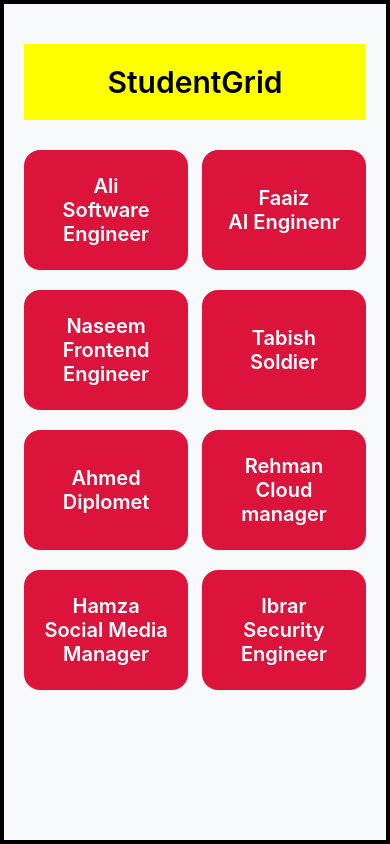
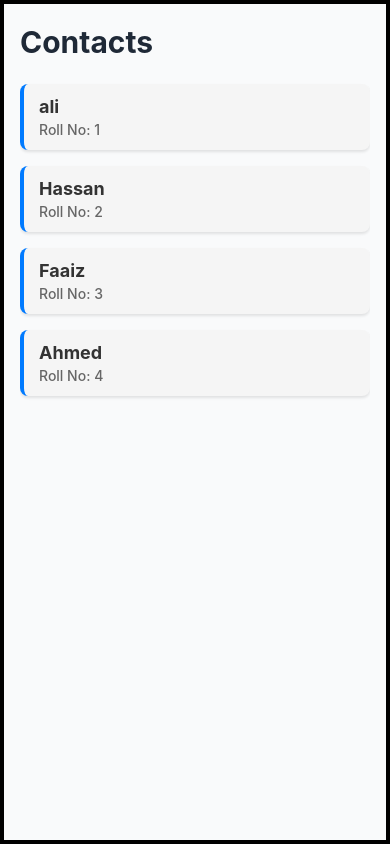
Before and after one commit to Ali-Hassan2/rn-playground, a React Native app: screen / in a window 390 px wide. Built offline with nearby package versions, Linux system fonts and the light colour scheme.

Commit message:
class-based screen for components

```diff
--- a/App.tsx
+++ b/App.tsx
@@ -2,6 +2,7 @@ import { View, Text, Button } from 'react-native';
 import React, { useState } from 'react';
 import { Counter, StudentGrid, TextInput } from './src/components';
 import FlatListComponent from './src/components/flat-list';
+import { ContactsViaClassComponent } from './src/screens';
 
 const App = () => {
   const [namee, setName] = useState<string>('Ali Hassan');
@@ -29,7 +30,8 @@ const App = () => {
       <View style={{ margin: 20 }} />
       <TextInput />
       <FlatListComponent /> */}
-      <StudentGrid />
+      {/* <StudentGrid /> */}
+      <ContactsViaClassComponent />
     </View>
   );
 };
--- a/src/components/index.ts
+++ b/src/components/index.ts
@@ -2,3 +2,4 @@ export * from './counter';
 export * from './text-input';
 export * from './flat-list';
 export * from './students-grid';
+export * from './render-item';
--- /dev/null
+++ b/src/components/render-item.tsx
@@ -0,0 +1,21 @@
+import { Text, View } from 'react-native';
+import { FlatListStyles } from '../styles';
+
+interface RenderItemProps {
+  item: {
+    id: number;
+    title: string;
+    rollNo: string;
+  };
+}
+
+const RenderItem = ({ item }: RenderItemProps) => {
+  return (
+    <View style={FlatListStyles.itemContainer}>
+      <Text style={FlatListStyles.itemTitle}>{item.title}</Text>
+      <Text style={FlatListStyles.itemRollNo}>Roll No: {item.rollNo}</Text>
+    </View>
+  );
+};
+
+export { RenderItem };
--- /dev/null
+++ b/src/screens/contacts.tsx
@@ -0,0 +1,36 @@
+import { Component } from 'react';
+import { FlatList, ListRenderItemInfo, Text, View } from 'react-native';
+import { contactsStyles, TextStyles } from '../styles';
+import { FLATLISTDATA } from '../constants';
+import { RenderItem } from '../components';
+
+interface ItemProps {
+  id: number;
+  title: string;
+  rollNo: string;
+}
+
+class ContactsViaClassComponent extends Component {
+  render() {
+    const renderItems = ({ item }: ListRenderItemInfo<ItemProps>) => (
+      <RenderItem item={item} />
+    );
+
+    return (
+      <View style={contactsStyles.mainContainer}>
+        <Text style={TextStyles.text}>Contacts</Text>
+        <View style={{ flex: 1 }}>
+          <FlatList
+            data={FLATLISTDATA}
+            renderItem={renderItems}
+            keyExtractor={item => String(item.id)}
+            scrollEnabled={true}
+            showsVerticalScrollIndicator={true}
+          />
+        </View>
+      </View>
+    );
+  }
+}
+
+export { ContactsViaClassComponent };
--- /dev/null
+++ b/src/screens/index.ts
@@ -0,0 +1 @@
+export * from './contacts';
--- a/src/styles/flat-list-styles.ts
+++ b/src/styles/flat-list-styles.ts
@@ -39,4 +39,34 @@ const FlatListStyles = StyleSheet.create({
   },
 });
 
-export { FlatListStyles };
+const contactsStyles = StyleSheet.create({
+  mainContainer: {
+    flex: 1,
+    backgroundColor: '#F9FAFB',
+    paddingHorizontal: 16,
+    paddingTop: 20,
+    paddingBottom: 20,
+  },
+  contactsListItems: {
+    flex: 1,
+    backgroundColor: '#FFFFFF',
+    borderRadius: 12,
+    paddingVertical: 10,
+    paddingHorizontal: 8,
+    marginTop: 10,
+
+    shadowColor: '#000',
+    shadowOffset: { width: 0, height: 2 },
+    shadowOpacity: 0.08,
+    shadowRadius: 4,
+
+    elevation: 3,
+  },
+  contactsItemsText: {
+    fontSize: 20,
+    fontWeight: '600',
+    textAlign: 'center',
+    color: '#111827',
+  },
+});
+export { FlatListStyles, contactsStyles };
--- a/src/styles/text-styles.ts
+++ b/src/styles/text-styles.ts
@@ -3,6 +3,9 @@ import { StyleSheet } from 'react-native';
 const TextStyles = StyleSheet.create({
   text: {
     fontSize: 30,
+    fontWeight: '700',
+    color: '#1F2937',
+    marginBottom: 16,
   },
 });
 
```
Also changed, not shown: src/components/class-component-contacts.tsx (deleted).
